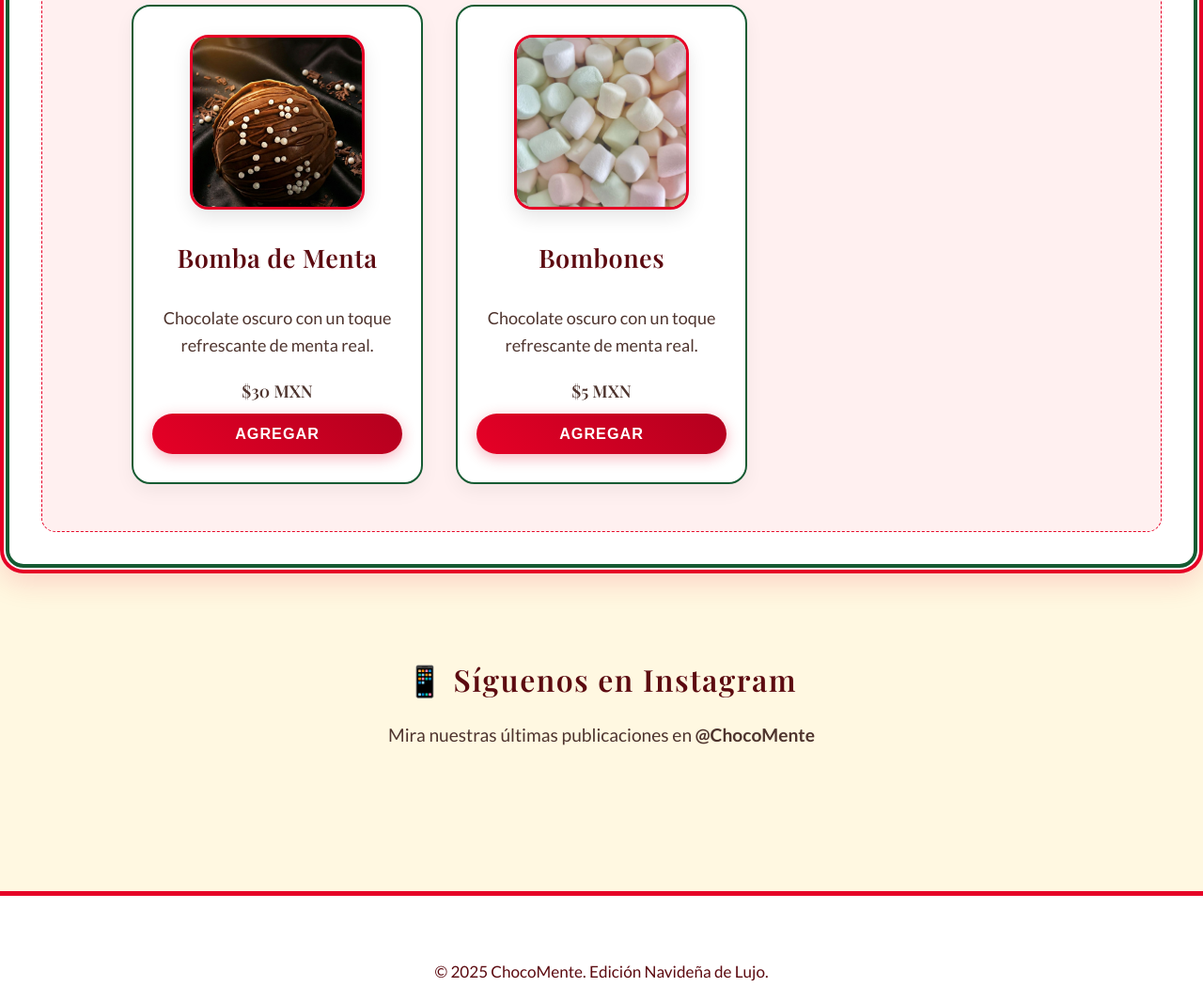
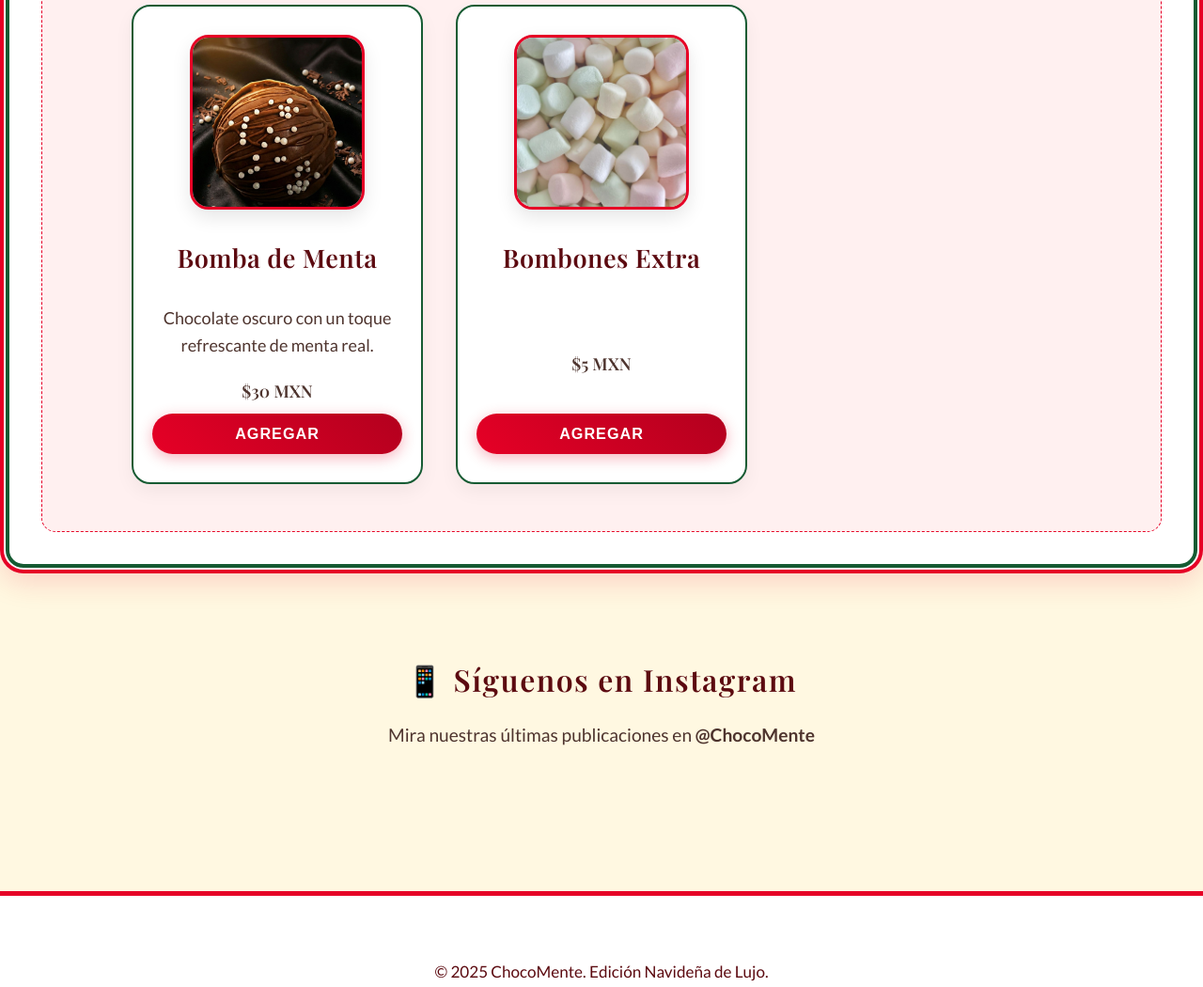
Before and after one commit to chocomente73-cmyk/IUM, a plain HTML site: page index.html in a window 1280 px wide. Shown: the part 1354-2404 px from the top of the page at 94% size. Drawn offline with nearby package versions, Linux system fonts and the light colour scheme; a script that the page names is missing; a web font is replaced by a local one.

Commit message:
Update index.html

```diff
--- a/index.html
+++ b/index.html
@@ -364,8 +364,8 @@
     <div class="product-image">
       <img src="bombon.jpeg" alt="Bomba de Menta">
     </div>
-    <h4>Bombones</h4>
-    <p>Chocolate oscuro con un toque refrescante de menta real.</p>
+    <h4>Bombones Extra</h4>
+    <p></p>
     <p class="price">$5 MXN</p>
     <div class="product-buttons"><button class="btn-agregar">Agregar</button></div>
   </div>
```
